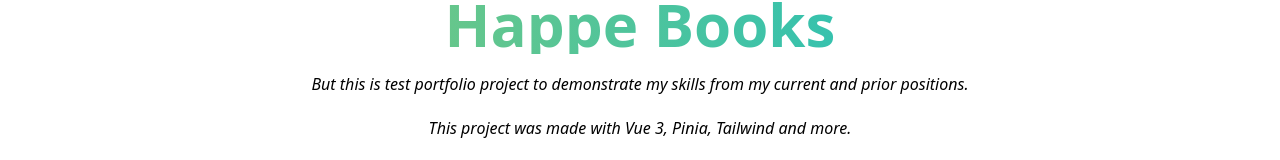
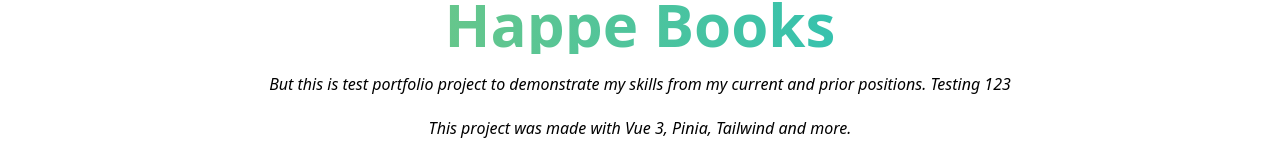
Before and after one commit to aaronmichaelhappe/demo, a Vue app: page / in a window 1280 px wide. Shown: the part 242-402 px from the top of the page. Built offline with nearby package versions, Linux system fonts and the light colour scheme; no server answers.

Commit message:
testing 123

```diff
--- a/src/views/HomeView.vue
+++ b/src/views/HomeView.vue
@@ -13,7 +13,7 @@
           class="mx-width-[26rem] text-md mt-4 mb-4 text-center italic leading-7"
         >
           But this is test portfolio project to demonstrate my skills from my
-          current and prior positions.
+          current and prior positions. Testing 123
         </p>
         <p
           class="mx-width-[26rem] text-md mt-4 mb-4 text-center italic leading-7"
```
